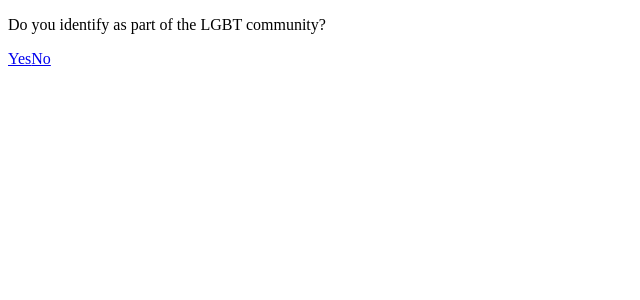
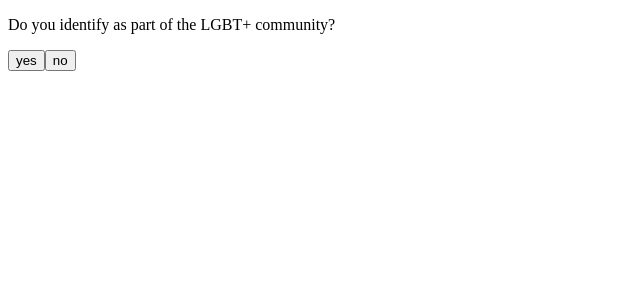
Before and after one commit to fac-12/Albert-Kennedy, a React (Create React App) app in the folder client/: page /lgbt in a window 1280 px wide. Shown: the top 300 px of the page, without its empty margins (0-640 px from the left). Built offline with nearby package versions, Linux system fonts and the light colour scheme; no server answers.

Commit message:
Update button components

```diff
--- a/client/src/actions/appointment.js
+++ b/client/src/actions/appointment.js
@@ -10,6 +10,7 @@ export const updateTopics = values => {
 };
 
 export const updateMentor = value => {
+  console.log(value);
   history.push("/schedule");
   return {
     type: MENTOR,
@@ -19,6 +20,7 @@ export const updateMentor = value => {
 
 export const fetchAvailibilites = mentor => {
   /* fetch data for specific mentor*/
+
   return {
     type: AVAILIBILTY,
     payload: ["1", "2", "3"] //dummy
--- /dev/null
+++ b/client/src/components/LinkButton.js
@@ -0,0 +1,8 @@
+import React from "react";
+import history from "../history";
+
+const LinkButton = props => {
+  return <button onClick={() => history.push(props.url)}>{props.text}</button>;
+};
+
+export default LinkButton;
--- /dev/null
+++ b/client/src/components/SubmitButton.js
@@ -0,0 +1,7 @@
+import React from "react";
+
+const SubmitButton = props => {
+  return <button type="submit">{props.text}</button>;
+};
+
+export default SubmitButton;
--- a/client/src/components/auth/Register.js
+++ b/client/src/components/auth/Register.js
@@ -2,6 +2,7 @@ import React, { Component } from "react";
 import { Field, reduxForm } from "redux-form";
 import { connect } from "react-redux";
 import { registerUser } from "../../actions/auth";
+import SubmitButton from "../SubmitButton";
 
 class RegisterForm extends Component {
   render() {
@@ -56,7 +57,7 @@ class RegisterForm extends Component {
           label="Confirm password"
           component={this.renderField}
         />
-        <button type="submit">next</button>
+        <SubmitButton text="next" />
       </form>
     );
   }
--- a/client/src/components/auth/Signin.js
+++ b/client/src/components/auth/Signin.js
@@ -3,6 +3,7 @@ import { Field, reduxForm } from "redux-form";
 import { connect } from "react-redux";
 import { Link } from "react-router-dom";
 import { signinUser } from "../../actions/auth";
+import SubmitButton from "../SubmitButton";
 
 class SigninForm extends Component {
   render() {
@@ -21,7 +22,7 @@ class SigninForm extends Component {
           label="Password"
           component={this.renderField}
         />
-        <button type="submit">login</button>
+        <SubmitButton text="login" />
         <p>
           New to inter-AKT? <Link to="/">Start here</Link>
         </p>
--- a/client/src/components/landing/Age.js
+++ b/client/src/components/landing/Age.js
@@ -1,13 +1,13 @@
 import React, { Component } from "react";
-import { Link } from "react-router-dom";
+import LinkButton from "../LinkButton";
 
 export default class Age extends Component {
   render() {
     return (
       <div>
         <p>Are you aged between 13 and 25?</p>
-        <Link to="/lgbt">Yes</Link>
-        <Link to="/ageredirect">No</Link>
+        <LinkButton text="yes" url="/lgbt" />
+        <LinkButton text="no" url="/ageredirect" />
       </div>
     );
   }
--- a/client/src/components/landing/LGBT.js
+++ b/client/src/components/landing/LGBT.js
@@ -1,13 +1,13 @@
 import React, { Component } from "react";
-import { Link } from "react-router-dom";
+import LinkButton from "../LinkButton";
 
 export default class LGBT extends Component {
   render() {
     return (
       <div>
-        <p>Do you identify as part of the LGBT community?</p>
-        <Link to="/topics">Yes</Link>
-        <Link to="/lgbtredirect">No</Link>
+        <p>Do you identify as part of the LGBT+ community?</p>
+        <LinkButton text="yes" url="/topics" />
+        <LinkButton text="no" url="/lgbtredirect" />
       </div>
     );
   }
--- a/client/src/components/landing/Landing.js
+++ b/client/src/components/landing/Landing.js
@@ -1,5 +1,6 @@
 import React, { Component } from "react";
 import { Link } from "react-router-dom";
+import LinkButton from "../LinkButton";
 
 export default class Landing extends Component {
   render() {
@@ -7,7 +8,7 @@ export default class Landing extends Component {
       <div>
         <h1>inter-AKT</h1>
         <p>A mentoring platform for young people in the LGBT community</p>
-        <Link to="/age">Get Started</Link>
+        <LinkButton text="get started" url="/age" />
         <p>
           Returning user? <Link to="/signin">Log in</Link>
         </p>
--- a/client/src/components/schedule/Mentor.js
+++ b/client/src/components/schedule/Mentor.js
@@ -3,6 +3,7 @@ import { Field, reduxForm } from "redux-form";
 import _ from "lodash";
 import { connect } from "react-redux";
 import { updateMentor } from "../../actions/appointment";
+import SubmitButton from "../SubmitButton";
 
 class MentorForm extends Component {
   render() {
@@ -19,7 +20,7 @@ class MentorForm extends Component {
             component={this.renderField}
           />
         ))}
-        <button type="submit">next</button>
+        <SubmitButton text="next" />
       </form>
     );
   }
--- a/client/src/components/schedule/Schedule.js
+++ b/client/src/components/schedule/Schedule.js
@@ -4,6 +4,7 @@ import { connect } from "react-redux";
 import _ from "lodash";
 
 import { fetchAvailibilites, updateAptTime } from "../../actions/appointment";
+import SubmitButton from "../SubmitButton";
 
 class ScheduleForm extends Component {
   render() {
@@ -23,7 +24,7 @@ class ScheduleForm extends Component {
               component={this.renderField}
             />
           ))}
-          <button type="submit">next</button>
+          <SubmitButton text="next" />
         </form>
       );
     }
--- a/client/src/components/schedule/Topic.js
+++ b/client/src/components/schedule/Topic.js
@@ -2,6 +2,7 @@ import React, { Component } from "react";
 import { Field, reduxForm } from "redux-form";
 import { connect } from "react-redux";
 import { updateTopics } from "../../actions/appointment";
+import SubmitButton from "../SubmitButton";
 
 class TopicForm extends Component {
   render() {
@@ -34,7 +35,7 @@ class TopicForm extends Component {
           label="Anything else!"
           component={this.renderField}
         />
-        <button type="submit">next</button>
+        <SubmitButton text="next" />
       </form>
     );
   }
```
Also changed, not shown: client/src/components/Button.js (deleted, +0 -9 lines).
